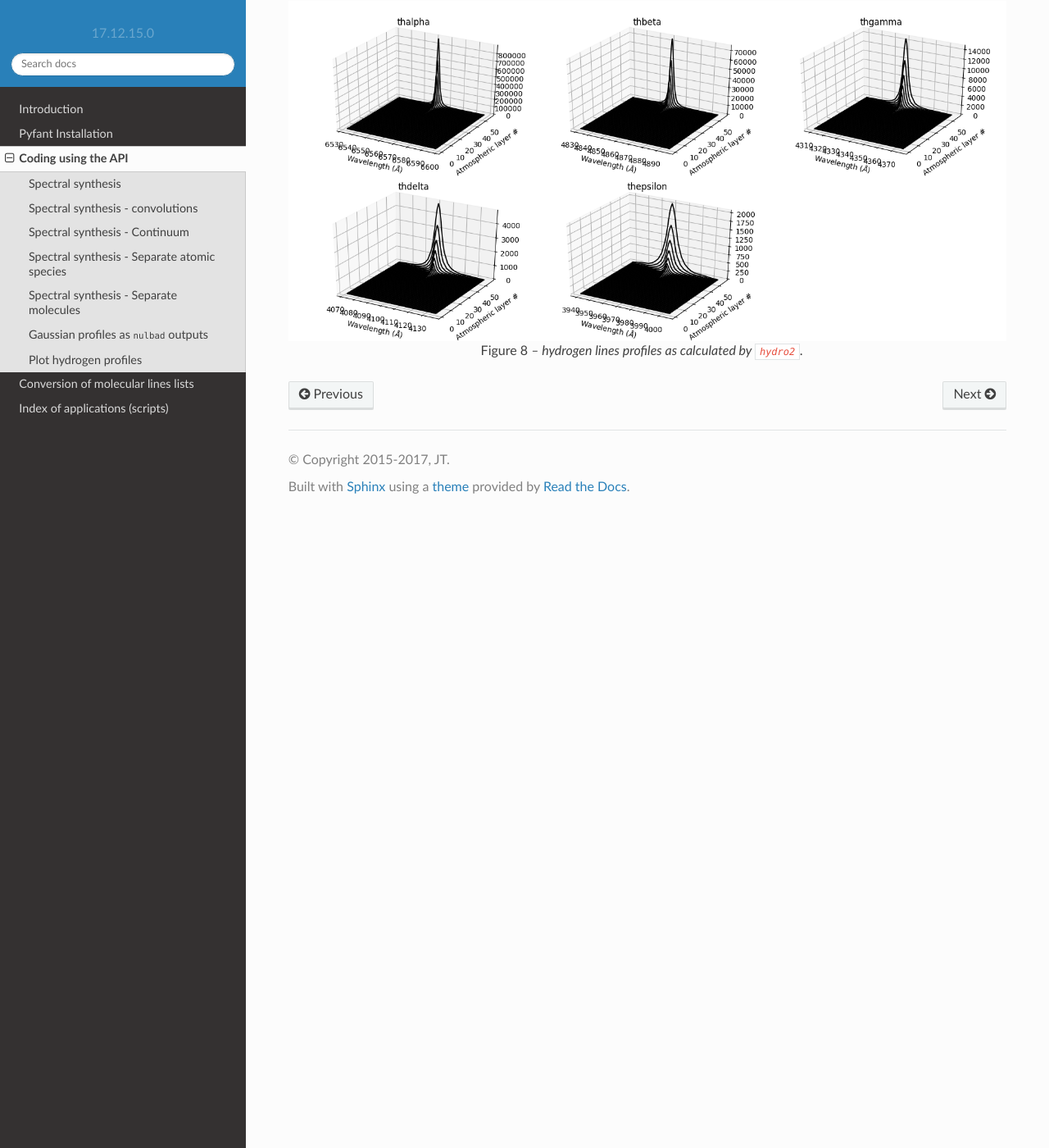
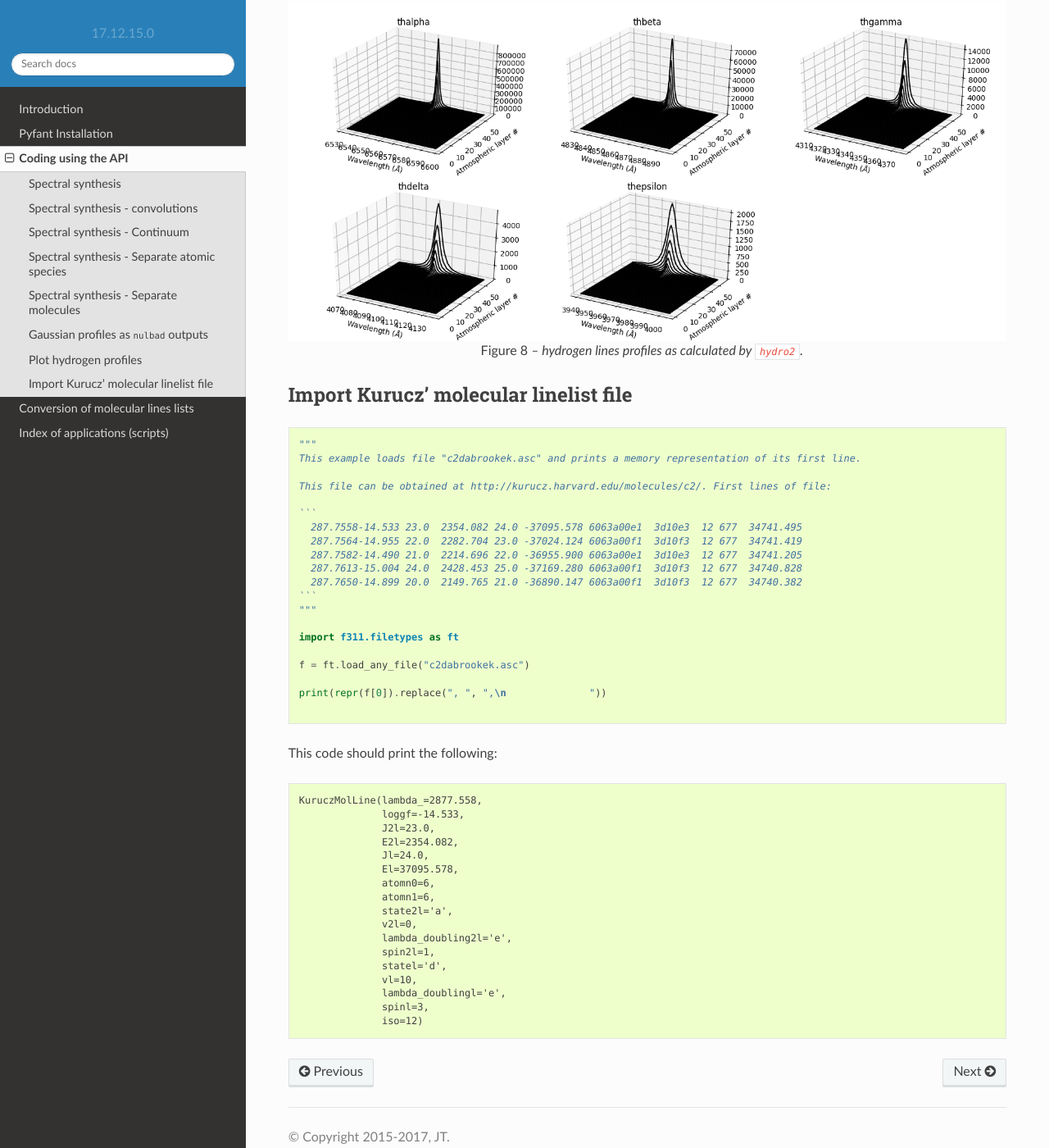
Before and after one commit to trevisanj/pyfant, a Sphinx documentation site: the page built from docs/source/coding.rst, in a window 1280 px wide and 1400 px high, scrolled down 11266 px. Shown: the whole window at 82% size. Built offline with Sphinx 7.4.7 and the Read the Docs theme 2.0.0, drawn with Linux system fonts in a browser that asks for light colours; pages that are not in the unit, such as notebooks, are missing from menus.

Commit message:
better f311 explanation

```diff
--- a/docs/source/coding.rst
+++ b/docs/source/coding.rst
@@ -120,3 +120,31 @@ The following code generates :numref:`figsyn6`.
    :align: center
 
    -- hydrogen lines profiles as calculated by ``hydro2``.
+
+
+Import Kurucz' molecular linelist file
+~~~~~~~~~~~~~~~~~~~~~~~~~~~~~~~~~~~~~~
+
+.. literalinclude:: ../../docs/examples/filetypes/import-kurucz.py
+
+This code should print the following:
+
+.. code-block:: none
+
+    KuruczMolLine(lambda_=2877.558,
+                  loggf=-14.533,
+                  J2l=23.0,
+                  E2l=2354.082,
+                  Jl=24.0,
+                  El=37095.578,
+                  atomn0=6,
+                  atomn1=6,
+                  state2l='a',
+                  v2l=0,
+                  lambda_doubling2l='e',
+                  spin2l=1,
+                  statel='d',
+                  vl=10,
+                  lambda_doublingl='e',
+                  spinl=3,
+                  iso=12)
```
